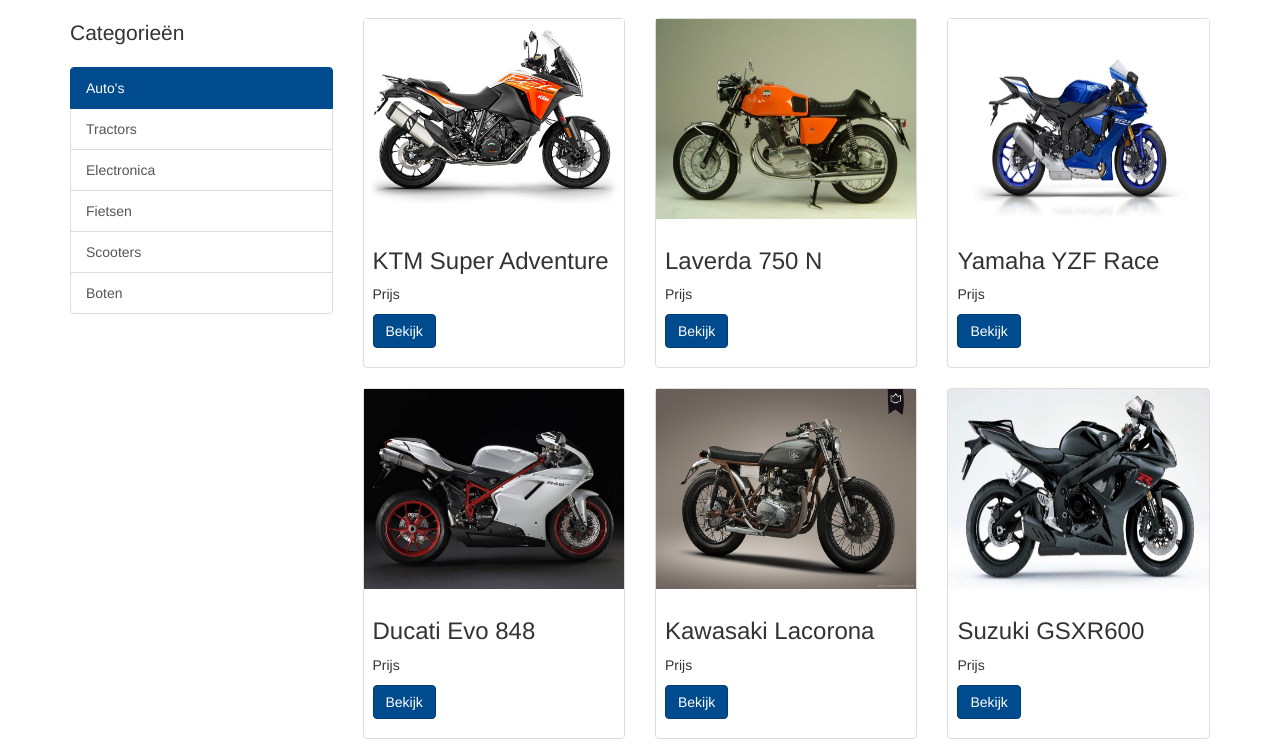
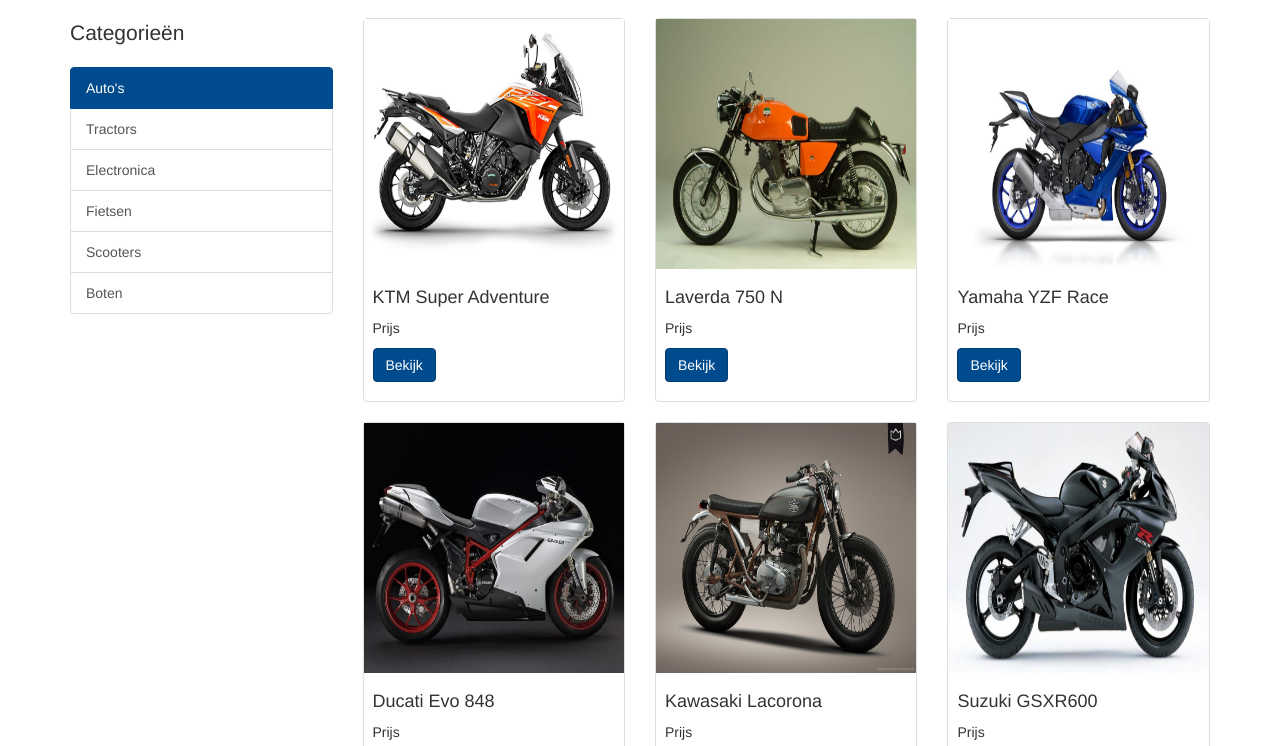
Before and after one commit to artiblade/IProject, a plain HTML site: page Resultaten.html in a window 1280 px wide. Shown: the part 54-800 px from the top of the page. Drawn offline with nearby package versions, Linux system fonts and the light colour scheme.

Commit message:
Height van 200px naar 250px gedaan.

```diff
--- a/Resultaten.html
+++ b/Resultaten.html
@@ -108,9 +108,9 @@
 				<div class="row">
 					<div class="col-md-6 col-lg-4">
 						<div class="thumbnail">
-      <img src="./Resultatenpics/001-8.jpg" alt="KTM" style="height:200px">
+      <img src="./Resultatenpics/001-8.jpg" alt="KTM" style="height:250px">
       <div class="caption">
-        <h3>KTM Super Adventure</h3>
+        <h4>KTM Super Adventure</h4>
         <p>Prijs</p>
         <p><a href="#" class="btn btn-primary" role="button">Bekijk</a></p>
       </div>
@@ -118,9 +118,9 @@
 					</div>
 					<div class="col-md-6 col-lg-4">
 <div class="thumbnail">
-      <img src="./Resultatenpics/750-N.jpg" alt="Oudemotor" style="height:200px">
+      <img src="./Resultatenpics/750-N.jpg" alt="Oudemotor" style="height:250px">
       <div class="caption">
-        <h3>Laverda 750 N</h3>
+        <h4>Laverda 750 N</h4>
         <p>Prijs</p>
         <p><a href="#" class="btn btn-primary" role="button">Bekijk</a></p>
       </div>
@@ -128,9 +128,9 @@
 					</div>
 					<div class="col-md-6 col-lg-4">
 <div class="thumbnail">
-      <img src="./Resultatenpics/2017-Yamaha-YZF-R1-EU-Race-Blu-Studio-002.jpg" alt="Yamaha" style="height:200px">
+      <img src="./Resultatenpics/2017-Yamaha-YZF-R1-EU-Race-Blu-Studio-002.jpg" alt="Yamaha" style="height:250px">
       <div class="caption">
-        <h3>Yamaha YZF Race</h3>
+        <h4>Yamaha YZF Race</h4>
         <p>Prijs</p>
         <p><a href="#" class="btn btn-primary" role="button">Bekijk</a></p>
       </div>
@@ -138,9 +138,9 @@
 					</div>
 					<div class="col-md-6 col-lg-4">
 <div class="thumbnail">
-      <img src="./Resultatenpics/Ducati 848 Evo 11 a.jpg" alt="Ducati" style="height:200px">
+      <img src="./Resultatenpics/Ducati 848 Evo 11 a.jpg" alt="Ducati" style="height:250px">
       <div class="caption">
-        <h3>Ducati Evo 848</h3>
+        <h4>Ducati Evo 848</h4>
         <p>Prijs</p>
         <p><a href="#" class="btn btn-primary" role="button">Bekijk</a></p>
       </div>
@@ -149,9 +149,9 @@
 
 <div class="col-md-6 col-lg-4">
 <div class="thumbnail">
-      <img src="./Resultatenpics/kawasaki-kz400-lacorona-2.jpg" alt="Kawasaki" style="height:200px">
+      <img src="./Resultatenpics/kawasaki-kz400-lacorona-2.jpg" alt="Kawasaki" style="height:250px">
       <div class="caption">
-        <h3>Kawasaki Lacorona</h3>
+        <h4>Kawasaki Lacorona</h4>
         <p>Prijs</p>
         <p><a href="#" class="btn btn-primary" role="button">Bekijk</a></p>
       </div>
@@ -160,9 +160,9 @@
 
 					<div class="col-md-6 col-lg-4">
 <div class="thumbnail">
-      <img src="./Resultatenpics/Suzuki GSXR600 06  2.jpg" alt="Suzuki" style="height:200px">
+      <img src="./Resultatenpics/Suzuki GSXR600 06  2.jpg" alt="Suzuki" style="height:250px">
       <div class="caption">
-        <h3>Suzuki GSXR600</h3>
+        <h4>Suzuki GSXR600</h4>
         <p>Prijs</p>
         <p><a href="#" class="btn btn-primary" role="button">Bekijk</a></p>
       </div>
@@ -171,9 +171,9 @@
 
 					<div class="col-md-6 col-lg-4">
 <div class="thumbnail">
-      <img src="./Resultatenpics/harley-davidson-sportster-a.jpg" alt="HarleyDavidson" style="height:200px">
+      <img src="./Resultatenpics/harley-davidson-sportster-a.jpg" alt="HarleyDavidson" style="height:250px">
       <div class="caption">
-        <h3>HD Sportster</h3>
+        <h4>HD Sportster</h4>
         <p>Prijs</p>
         <p><a href="#" class="btn btn-primary" role="button">Bekijk</a></p>
       </div>
```
